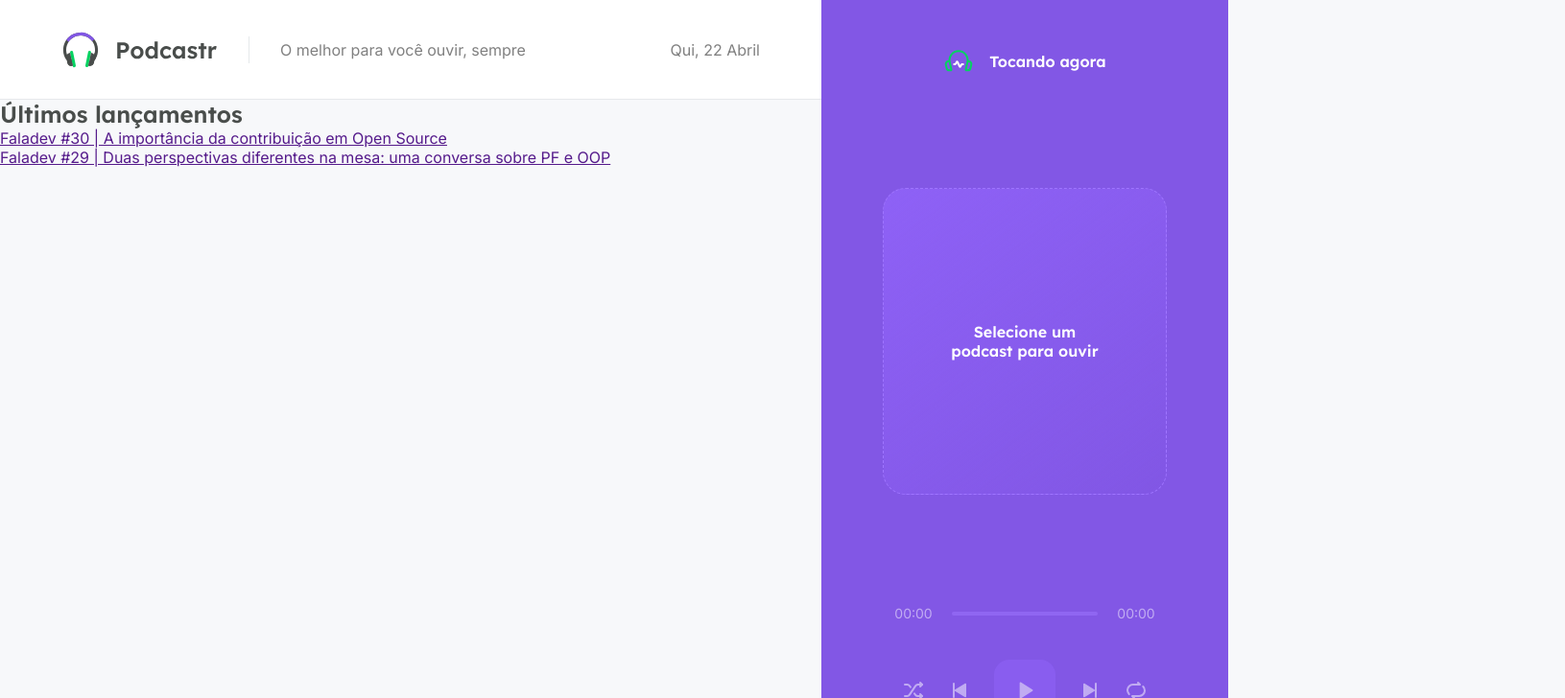
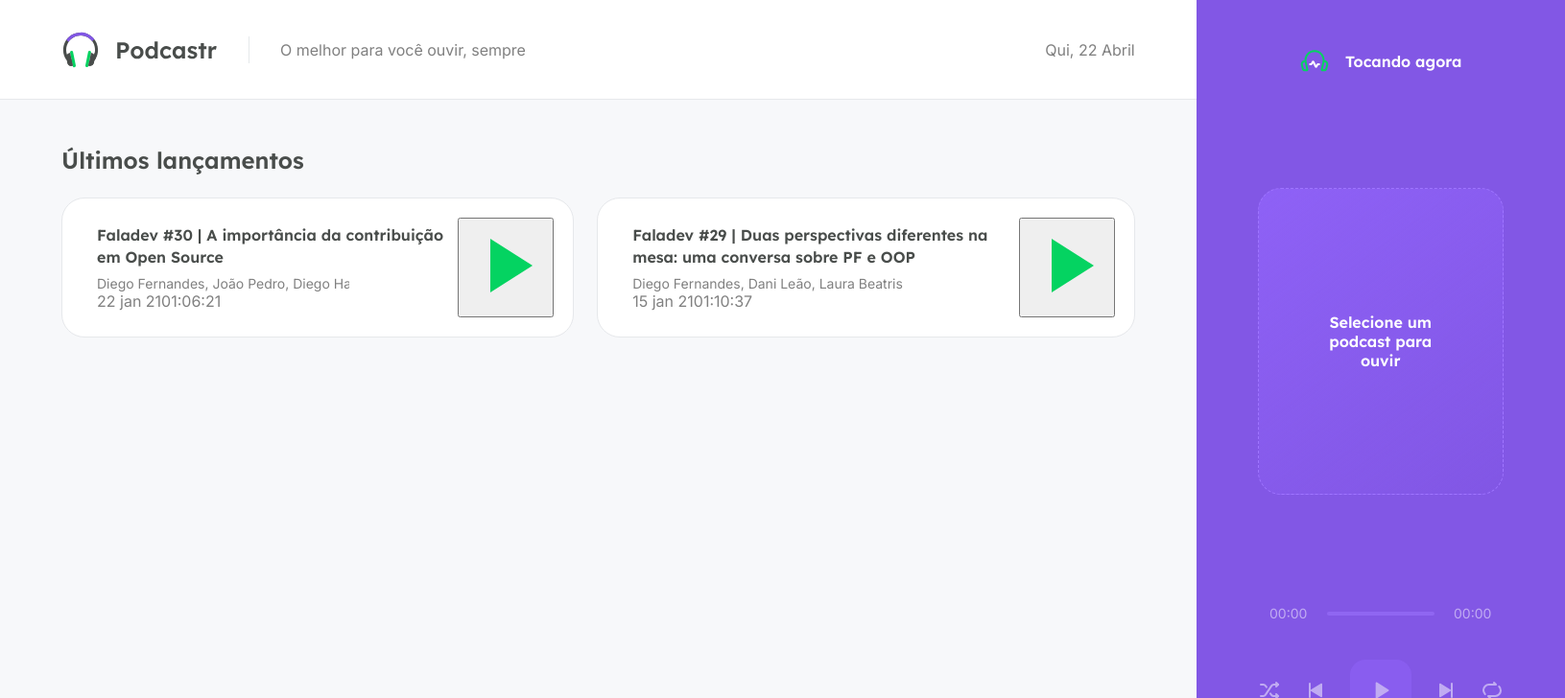
Before and after one commit to juliapeixoto/nlw-podcastr-next, a Next.js app: page / in a window 1280 px wide. Shown: the top 728 px of the page at 96% size, 1631 px wide, since content can reach past the window. Built offline with nearby package versions, Linux system fonts and the light colour scheme; data requests are answered from the project's data file; grey boxes are pictures that could not be loaded.

Commit message:
home css

```diff
--- /dev/null
+++ b/next.config.js
@@ -0,0 +1,5 @@
+module.exports = {
+  images: {
+    domains: ["storage.googleapis.com"],
+  },
+};
--- a/src/pages/home.module.scss
+++ b/src/pages/home.module.scss
@@ -1,3 +1,62 @@
-.homepage{
+.homepage {
+  padding: 0 4rem;
+  height: calc(100vh - 6.5rem);
+  overflow-y: scroll;
 
+  h2 {
+    margin-top: 3rem;
+    margin-bottom: 1.5rem;
+  }
 }
+
+.latestEpisodes {
+  ul {
+    list-style: none;
+    display: grid;
+    grid-template-columns: repeat(2, 1fr);
+    gap: 1.5rem;
+
+    li {
+      background: var(--white);
+      border: 1px solid var(--gray-100);
+      padding: 1.25rem;
+      border-radius: 1.5rem;
+      position: relative;
+
+      display: flex;
+      align-items: center;
+
+      img {
+        width: 6rem;
+        height: 6rem;
+        border-radius: 1rem;
+      }
+
+      .episodeDetails {
+        flex: 1;
+        margin-left: 1rem;
+
+        a {
+          display: block;
+          color: var(--gray-800);
+          font-family: Lexend, sans-serif;
+          font-weight: 600;
+          text-decoration: none;
+          line-height: 1.4rem;
+
+          &:hover {
+            text-decoration: underline;
+          }
+        }
+
+        p {
+          font-size: 0.875rem;
+          margin-top: 0.5rem;
+          max-width: 70%;
+          white-space: nowrap;
+          overflow: hidden;
+        }
+      }
+    }
+  }
+}
--- a/src/pages/index.tsx
+++ b/src/pages/index.tsx
@@ -1,6 +1,8 @@
 import { GetStaticProps } from "next";
+import Image from "next/image";
 import { format, parseISO } from "date-fns";
 import ptBR from "date-fns/locale/pt-BR";
+
 import { api } from "../services/api";
 import { convertDurationToTimeString } from "../utils/convertDurationToTimeString";
 
@@ -33,7 +35,24 @@
           {latestEpisodes.map((episode) => {
             return (
               <li key={episode.id}>
-                <a href="">{episode.title}</a>
+                <Image
+                  width={192}
+                  height={192}
+                  src={episode.thumbnail}
+                  alt={episode.title}
+                  objectFit="cover"
+                />
+
+                <div className={styles.episodeDetails}>
+                  <a href="">{episode.title}</a>
+                  <p>{episode.members}</p>
+                  <span>{episode.publishedAt}</span>
+                  <span>{episode.durationAsString}</span>
+                </div>
+
+                <button type="button">
+                  <img src="/play-green.svg" alt="Tocar episódio" />
+                </button>
               </li>
             );
           })}
```
